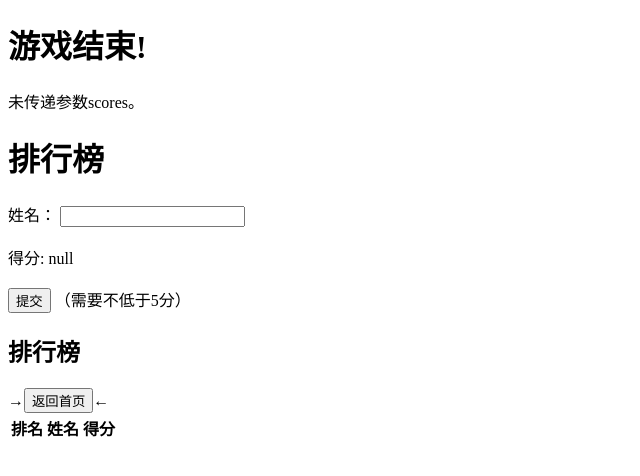
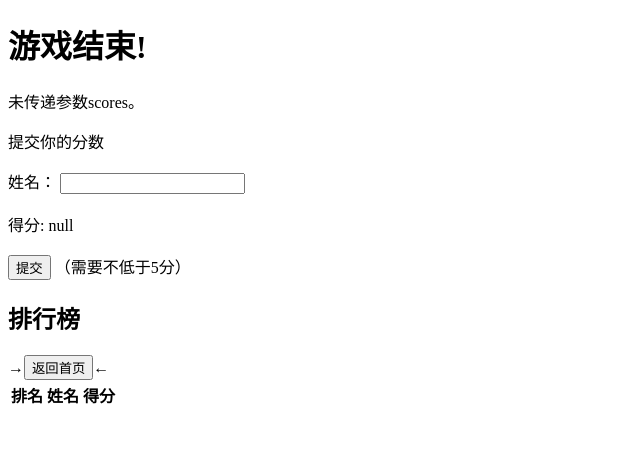
Before and after one commit to fflow2023/snake, a plain HTML site: page page2.html in a window 1280 px wide. Shown: the whole page, without its empty margins (0-640 px from the left). Drawn offline with Linux system fonts and the light colour scheme; no server answers.

Commit message:
Update page2.html

```diff
--- a/page2.html
+++ b/page2.html
@@ -110,7 +110,7 @@ if (scores) {
     </script>
 </head>
 <body>
-    <h1>排行榜</h1>
+    <p>提交你的分数</p>
     <form>
         <label for="name">姓名：</label>
         <input type="text" id="name" oninput="restrictInput(this)" required><br><br>
```
